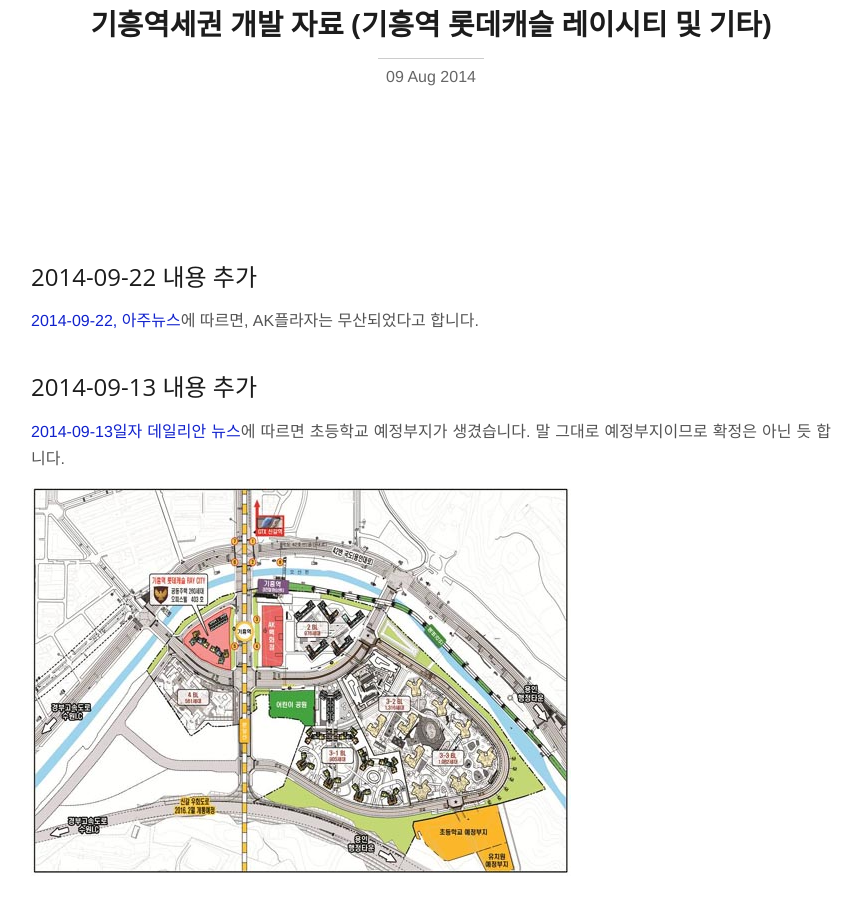
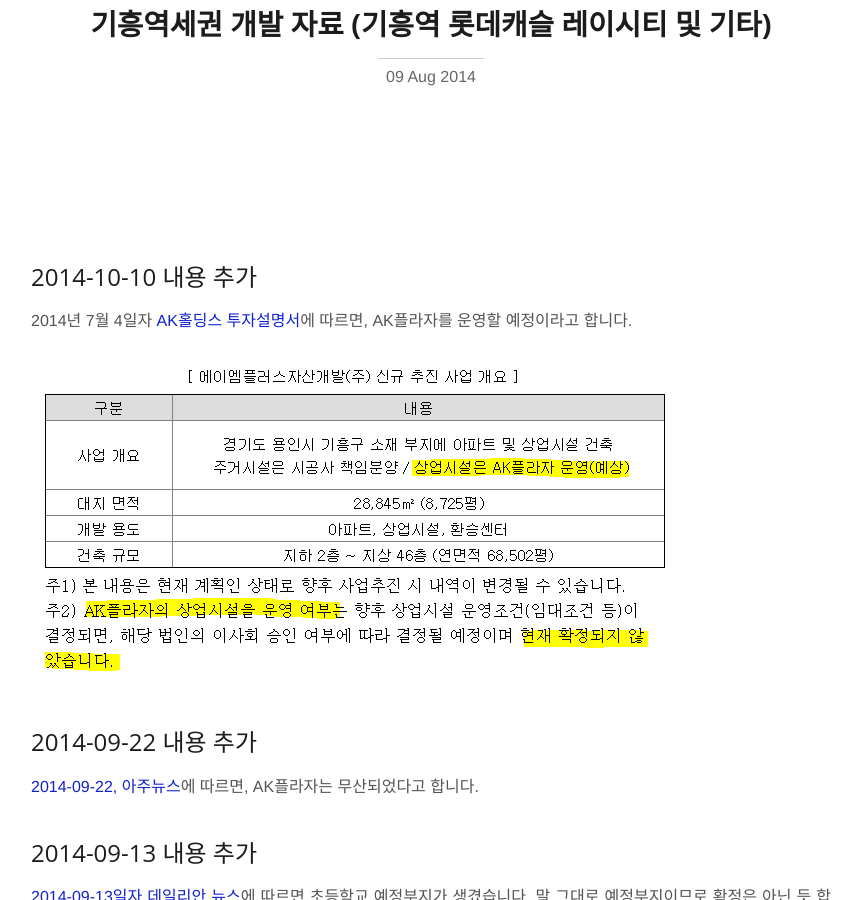
Before and after one commit to jason-heo/jason-heo.github.io, a Jekyll site: the page built from _posts/2014-08-09-giheung-stat.md, in a window 1280 px wide and 900 px high, scrolled down 376 px. Shown: the whole window, without its empty margins (209-1069 px from the left). Built offline with Jekyll 4.4.1, drawn with Linux system fonts in a browser that asks for light colours; Markdown is read by kramdown in place of the engine named in the settings; comment, search, counter and statistics services are not loaded.

Commit message:
akhoings 투자설명서 추가

```diff
--- a/_posts/2014-08-09-giheung-stat.md
+++ b/_posts/2014-08-09-giheung-stat.md
@@ -3,6 +3,12 @@
 title: "기흥역세권 개발 자료 (기흥역 롯데캐슬 레이시티 및 기타)"
 categories: life
 ---
+
+## 2014-10-10 내용 추가
+
+2014년 7월 4일자 [AK홀딩스 투자설명서][12]에 따르면, AK플라자를 운영할 예정이라고 합니다.
+
+![ak플라자](/images/posts/life/giheung-stat/ak-holdings.png)
 
 ## 2014-09-22 내용 추가
 
```
Also changed, not shown: other parts of _posts/2014-08-09-giheung-stat.md (+1 -0 lines), images/posts/life/giheung-stat/ak-holdings.png (added).
